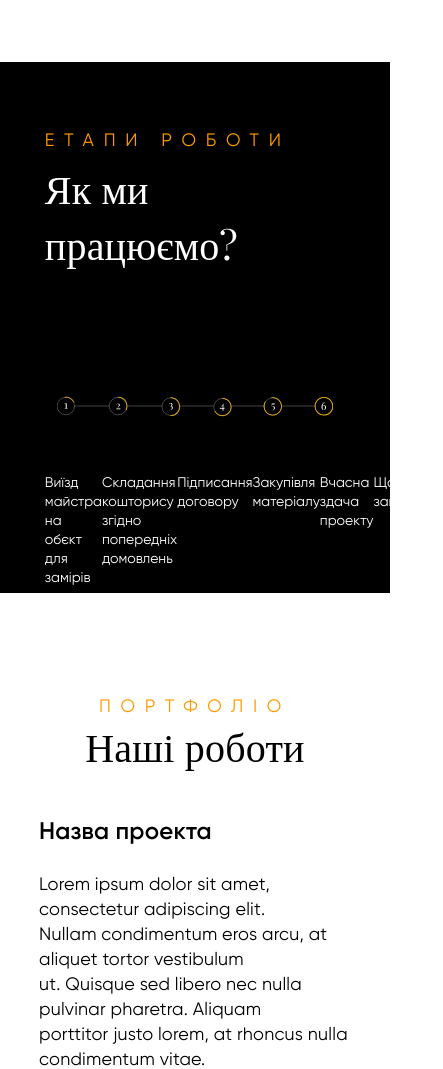
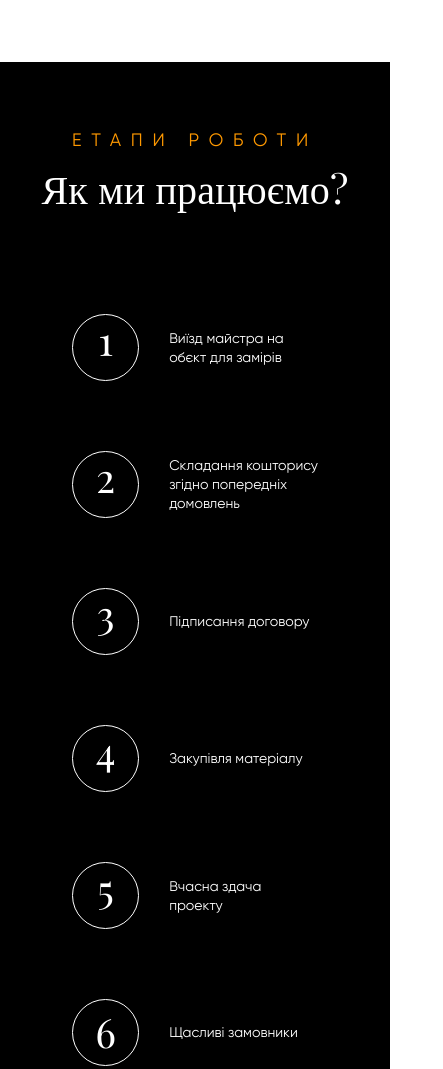
Before and after one commit to teplymax/testTasksCBA, a plain HTML site: page index.html in a window 390 px wide. Shown: the part 2760-3829 px from the top of the page, 443 px wide, since content can reach past the window. Drawn offline with nearby package versions, Linux system fonts and the light colour scheme.

Commit message:
Bug fixes

```diff
--- a/index.html
+++ b/index.html
@@ -154,10 +154,13 @@ style=" fill:#ff9900;"><path d="M 2 9 L 2 11 L 48 11 L 48 9 L 2 9 z M 2 24 L 2 2
     </section>
     <section class="workStages">
         <div class="workStages__container container">
-        <h3 class="workStages__subtitle subtitle">етапи роботи</h3>
+            <div class="workStages__top">
+                <h3 class="workStages__subtitle subtitle">етапи роботи</h3>
         <h2 class="workStages__title title">Як ми працюємо?</h2>
-        <div class="workStages__visualization">
-            <svg width="1028" height="73" viewBox="0 0 1028 73" fill="none" xmlns="http://www.w3.org/2000/svg">
+            </div>
+            <div class="workStages__bottom">
+                <div class="workStages__visualization">
+            <svg  width="1028" height="73" viewBox="0 0 1028 73" fill="none" xmlns="http://www.w3.org/2000/svg">
                 <path d="M36.12 40.88C36.12 42.1333 36.4 43 36.96 43.48C37.5467 43.9333 38.5467 44.16 39.96 44.16V45C37.08 44.8933 35.24 44.84 34.44 44.84C33.6933 44.84 31.96 44.88 29.24 44.96L28.28 45V44.16C29.6933 44.16 30.7467 43.92 31.44 43.44C32.16 42.96 32.52 42.1067 32.52 40.88V31.2C32.52 29.92 32.3867 28.9867 32.12 28.4C31.8533 27.7867 31.4 27.3867 30.76 27.2C30.1467 26.9867 29.1867 26.88 27.88 26.88V26C29.8267 25.9467 31.4267 25.7733 32.68 25.48C33.96 25.1867 35.1067 24.68 36.12 23.96V40.88Z" fill="white"/>
                 <circle cx="33" cy="34.7622" r="32.5" stroke="white"/>
                 <line x1="66" y1="34.5" x2="194" y2="34.5" stroke="white"/>
@@ -182,15 +185,35 @@ style=" fill:#ff9900;"><path d="M 2 9 L 2 11 L 48 11 L 48 9 L 2 9 z M 2 24 L 2 2
                 <circle cx="993" cy="35" r="32.5" stroke="white"/>
                 <path fill-rule="evenodd" clip-rule="evenodd" d="M993.307 4.05371C975.94 4.05371 961.861 18.1327 961.861 35.5C961.861 52.8673 975.94 66.9463 993.307 66.9463C1010.67 66.9463 1024.75 52.8673 1024.75 35.5C1024.75 18.1327 1010.67 4.05371 993.307 4.05371ZM958.861 35.5C958.861 16.4758 974.283 1.05371 993.307 1.05371C1012.33 1.05371 1027.75 16.4758 1027.75 35.5C1027.75 54.5241 1012.33 69.9463 993.307 69.9463C974.283 69.9463 958.861 54.5241 958.861 35.5Z" fill="#FFB800"/>
                 </svg>
+
         </div>
         <div class="workStages__stages">
-            <p class="workStages__stage">Виїзд майстра на<br> обєкт для замірів</p>
-            <p class="workStages__stage">Складання кошторису<br/> згідно попередніх<br/> домовлень</p>
-            <p class="workStages__stage">Підписання договору</p>
-            <p class="workStages__stage">Закупівля матеріалу</p>
-            <p class="workStages__stage">Вчасна здача<br/> проекту</p>
-            <p class="workStages__stage">Щасливі замовники</p>
+        <div class="workStages__stage">
+            <div class="number"><p >1</p></div>
+            <p>Виїзд майстра на<br> обєкт для замірів</p>
         </div>
+            <div class="workStages__stage">
+                <div class="number"><p >2</p></div>
+            <p>Складання кошторису<br/> згідно попередніх<br/> домовлень</p>
+        </div>
+            <div class="workStages__stage">
+                <div class="number"><p >3</p></div>
+                <p>Підписання договору</p>
+            </div>
+            <div class="workStages__stage">
+                <div class="number"><p >4</p></div>
+                <p>Закупівля матеріалу</p>
+            </div>
+            <div class="workStages__stage">
+                <div class="number"><p >5</p></div>
+                <p>Вчасна здача<br/> проекту</p>
+            </div>
+            <div class="workStages__stage">
+                <div class="number"><p >6</p></div>
+                <p>Щасливі замовники</p></div>
+        </div>
+            </div>
+
     </div>
     </section>
     <section class="portfolio" id="portfolio">
--- a/scss/style.scss
+++ b/scss/style.scss
@@ -324,11 +324,11 @@ body {
     align-items: center;
   }
 
-  &__title,
-  &__subtitle {
+  &__top,
+  &__bottom {
+    flex-direction: column;
     width: 100%;
   }
-
   &__title {
     margin: 8px 0 98px 0;
   }
@@ -336,11 +336,7 @@ body {
   &__visualization {
     max-width: 1028px;
     width: 92%;
-    svg {
-      line {
-        width: 30px;
-      }
-    }
+    margin: 0 auto;
   }
 
   &__stages {
@@ -349,6 +345,11 @@ body {
     margin-top: 30px;
     font-size: 14px;
     line-height: 19px;
+  }
+  &__stage {
+    .number {
+      display: none;
+    }
   }
 }
 .portfolio {
@@ -881,6 +882,11 @@ body {
       width: 80%;
     }
   }
+  .workStages {
+    &__container {
+      width: 80%;
+    }
+  }
   .header-about {
     margin: 0;
     min-width: 100%;
@@ -975,4 +981,66 @@ body {
   .header__contacts {
     display: none;
   }
+  .workStages {
+    height: fit-content;
+    &__container {
+      height: 100%;
+      padding-bottom: 65px;
+    }
+    &__title,
+    &__subtitle {
+      width: fit-content;
+      align-self: center;
+    }
+    &__bottom {
+      flex-direction: row;
+      height: fit-content;
+      justify-content: center;
+    }
+    &__stages {
+      margin: 0;
+      width: fit-content;
+      flex-direction: column;
+      align-items: flex-end;
+    }
+    &__stage {
+      width: 100%;
+      margin-top: 70px;
+      align-items: center;
+      .number {
+        font-family: "Playfair Display";
+        font-size: 40px;
+        font-style: normal;
+        font-weight: 400;
+        letter-spacing: 0.20000000298023224px;
+        p {
+          height: 35px;
+        }
+
+        display: flex;
+        width: 67px;
+        height: 67px;
+        border: 1px solid #ffffff;
+        border-radius: 50%;
+        align-items: center;
+        justify-content: center;
+        margin-right: 30px;
+      }
+
+      &:first-of-type {
+        margin: 0;
+      }
+      &:last-of-type {
+        .number {
+          p {
+            position: relative;
+            top: 7px;
+          }
+        }
+      }
+    }
+    &__visualization {
+      display: none;
+    }
+  }
 }
```
Also changed, not shown: css/style.css, img/Subtract1.png (added), img/i.svg (added), 1 other file.
